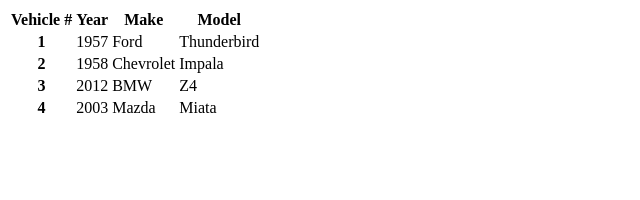
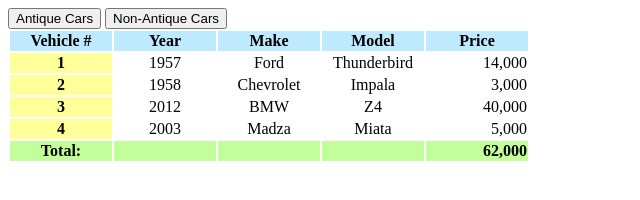
Before and after one commit to Fattaneh2016/TablesHtml, a plain HTML site: page index.html in a window 1280 px wide. Shown: the whole page, without its empty margins (0-640 px from the left). Drawn offline with Linux system fonts and the light colour scheme.

Commit message:
table  header,...

```diff
--- /dev/null
+++ b/Script.js
@@ -0,0 +1,15 @@
+function init() {
+    document.getElementById('showAntique').addEventListener('click', showAntiqueCars);
+    document.getElementById('showNonAntique').addEventListener('click',
+showNonAntiqueCars);
+}
+
+function showAntiqueCars() {
+    document.getElementById('antiqueCars').className = "visible";
+    document.getElementById('nonAntiqueCars').className = "hidden";
+}
+
+function showNonAntiqueCars() {
+    document.getElementById('antiqueCars').className = "hidden";
+    document.getElementById('nonAntiqueCars').className = "visible";
+}
--- a/Style.css
+++ b/Style.css
@@ -1,5 +1,28 @@
-
-th {
+thead th {
     background-color: #BDEAFF;
     width: 100px;
 }
+
+tbody th {
+    background-color: #FFFF99;
+    }
+
+tfoot th {
+    background-color: #C2FE9A;}
+
+    tfoot th:last-of-type {        text-align: right;    }
+
+td {
+    text-align: center;
+}
+
+    td:last-of-type {
+        text-align: right;    }
+
+.hidden {
+    display: none;
+}
+
+.visible {
+    display: normal;
+}
--- a/index.html
+++ b/index.html
@@ -2,40 +2,73 @@
 
 <html lang="en">
     <head>
-        <meta charset="utf-8" />
-        <title></title>
+    <title>Vehicles</title>
+    <link href="Style.css" rel="stylesheet" />
+    <script src="Script.js"></script>
 </head>
 <body>
+    <div role="main">
+        <button id="showAntique">Antique Cars</button>
+        <button id="showNonAntique">Non-Antique Cars</button>
         <table>
+            <thead>
                 <tr>
                     <th>Vehicle #</th>
                     <th>Year</th>
                     <th>Make</th>
                     <th>Model</th>
+                    <th>Price</th>
                 </tr>
+            </thead>
+            <tbody id="antiqueCars">
                 <tr>
                     <th>1</th>
                     <td>1957</td>
                     <td>Ford</td>
-        <td>Thunderbird</td>    </tr>
+                    <td>Thunderbird</td>
+                    <td>14,000</td>
+                </tr>
                 <tr>
                     <th>2</th>
                     <td>1958</td>
                      <td>Chevrolet</td>
                     <td>Impala</td>
+                    <td>3,000</td>
                 </tr>
+            </tbody>
+            <tbody id="nonAntiqueCars">
                 <tr>
                     <th>3</th>
                     <td>2012</td>
                     <td>BMW</td>
                     <td>Z4</td>
+                    <td>40,000</td>
                 </tr>
                 <tr>
                     <th>4</th>
                     <td>2003</td>
-        <td> Mazda</td>
+                    <td>Madza</td>
                     <td>Miata</td>
+                    <td>5,000</td>
                 </tr>
+            </tbody>
+            <tfoot>
+                <tr>
+                    <th>Total:</th>
+                    <th></th>
+                    <th></th>
+                    <th></th>
+                    <th>62,000</th>
+                </tr>
+            </tfoot>
         </table>
+    </div>
 </body>
 </html>
+
+<script>
+    init();
+</script>
+
+    </body>
+</html>
```
Lines whose indentation alone changed are shown as unchanged.
